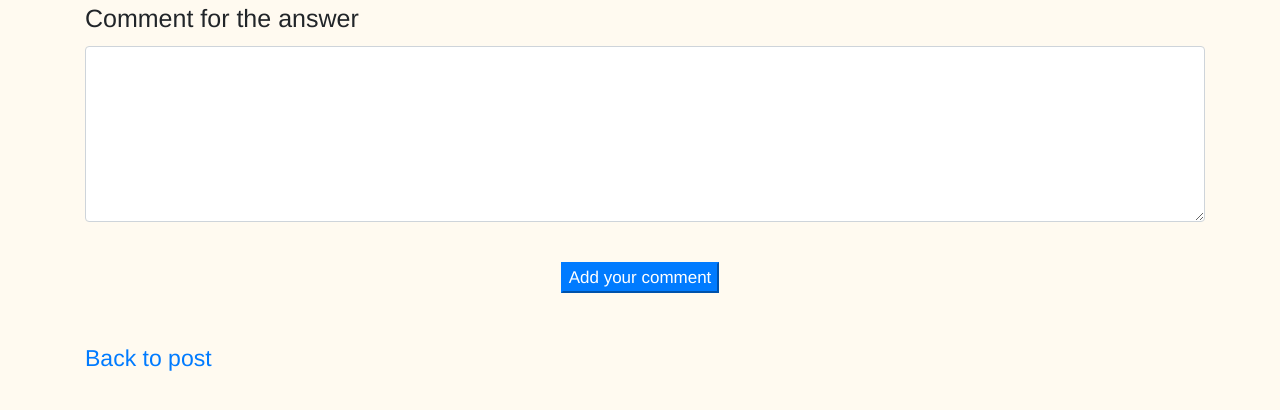
After one commit to CodecoolGlobal/ask-mate-3-python-Ichy91, a Flask app: template templates/add_comment_to_answer.html in a window 1280 px wide. The commit adds this page. Shown: the top 410 px of the page. Run offline with Flask 2, Linux system fonts and the light colour scheme; the template is opened without the code that fills it: most values are stand-ins (such as "Sample title", 1, 10 or a date in 2020); some libraries are stand-ins or nearby versions.

Commit message:
list_answer

```diff
--- a/server.py
+++ b/server.py
@@ -174,6 +174,19 @@ def answer_vote_down(answer_id):
 
     return redirect(url_for("display_post", question_id=question_id))
 
+
+@app.route("/answer/<int:answer_id>/new-comment", methods=["GET","POST"])
+def list_answer_comment(answer_id):
+
+    answers = data_handler.get_all_user_answer()
+    questions = data_handler.get_all_user_answer()
+
+    if request.method == "POST":
+        pass
+
+    return render_template("add_comment_to_answer.html", answers=answers, questions=questions)
+
+
 if __name__ == '__main__':
     app.run(
         debug=True,
--- /dev/null
+++ b/templates/add_comment_to_answer.html
@@ -0,0 +1,27 @@
+{% extends "base.html" %}
+
+{% block head %}
+   <link rel="stylesheet" type="text/css" href="{{ url_for('static', filename='css/post_answer.css')}}">
+{% endblock %}
+
+{% block content %}
+
+    {% for answer in answers %}
+            <form action="/answer/{{ answer.id }}/new-comment" method="POST">
+
+                <div class="form-group">
+                    <label for="answer" id="label-comment">Comment for the answer</label><br>
+                    <textarea class="form-control" id="answer" minlength ="5" name="new-comment" required></textarea><br>
+                </div>
+
+            <center><button type="submit" class="btn-primary" id="submit">Add your comment</button></center>
+            </form>
+    {% endfor %}
+
+        {% for question in questions %}
+
+    <br><br><a href="/question/{{ question.question_id }}" id="back-to-posts">Back to post</a>
+
+        {% endfor %}
+
+{% endblock %}
--- a/templates/display_question.html
+++ b/templates/display_question.html
@@ -48,8 +48,8 @@
                 <img src="{{ answer.image }}" alt="{{ answer.image }}" id="answer-image">
                 <br>
             {% endif %}
-
             <br>
+            <a href="/answer/{{ answer.id }}/new-comment">Add comment</a>
             <a href="/answer/{{ answer.id }}/vote_up" id="answer-vote-up" class="btn btn-success">
                 Up vote</a>
             <a href="/answer/{{ answer.id }}/vote_down" id="answer-vote-down" class="btn btn-danger">
--- a/templates/post_answer.html
+++ b/templates/post_answer.html
@@ -25,7 +25,7 @@
                 </div>
               </div>
             <br><br>
-            <center><button type="submit" class="btn-primary" id="submit">Add your comment</button></center>
+            <center><button type="submit" class="btn-primary" id="submit">Add your answer</button></center>
 
             </form>
     <br><br><a href="/question/{{ question_id }}" id="back-to-posts">Back to post</a>
```
Also changed, not shown: data_handler.py (+18 -0 lines).
